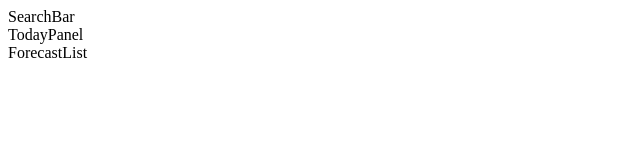
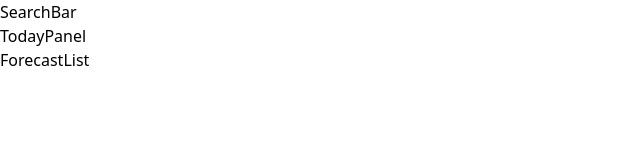
Before and after one commit to Kim716/Hows_the_weather, a React (Vite) app: page / in a window 1280 px wide. Shown: the top 160 px of the page, without its empty margins (0-640 px from the left). Built offline with nearby package versions, Linux system fonts and the light colour scheme.

Commit message:
feat: reset style

```diff
--- a/src/App.jsx
+++ b/src/App.jsx
@@ -1,14 +1,18 @@
 import ForecastList from './components/ForecastList';
 import SearchBar from './components/SearchBar';
 import TodayPanel from './components/TodayPanel';
+import { GlobalStyle } from './globalStyle';
 
 function App() {
   return (
-    <div>
-      <SearchBar />
-      <TodayPanel />
-      <ForecastList />
-    </div>
+    <>
+      <GlobalStyle />
+      <div>
+        <SearchBar />
+        <TodayPanel />
+        <ForecastList />
+      </div>
+    </>
   );
 }
 
--- /dev/null
+++ b/src/globalStyle.js
@@ -0,0 +1,30 @@
+import { createGlobalStyle } from 'styled-components';
+
+export const GlobalStyle = createGlobalStyle`
+// css reset
+  *, *::before, *::after {
+    box-sizing: border-box;
+    font-family: 'Noto Sans', 'Noto Sans TC', sans-serif;
+  }
+  * {
+    margin: 0;
+    padding: 0;
+  }
+  html, body {
+    height: 100%;
+  }
+  body {
+    line-height: 1.5;
+    -webkit-font-smoothing: antialiased;
+  }
+  img, picture, video, canvas, svg {
+    display: block;
+    max-width: 100%;
+  }
+  input, button, textarea, select {
+    font: inherit;
+  }
+  p, h1, h2, h3, h4, h5, h6 {
+    overflow-wrap: break-word;
+  }
+`;
--- a/src/main.jsx
+++ b/src/main.jsx
@@ -1,7 +1,6 @@
 import React from 'react';
 import ReactDOM from 'react-dom/client';
 import App from './App.jsx';
-import './index.css';
 
 ReactDOM.createRoot(document.getElementById('root')).render(
   <React.StrictMode>
```
Also changed, not shown: src/index.css (deleted).
